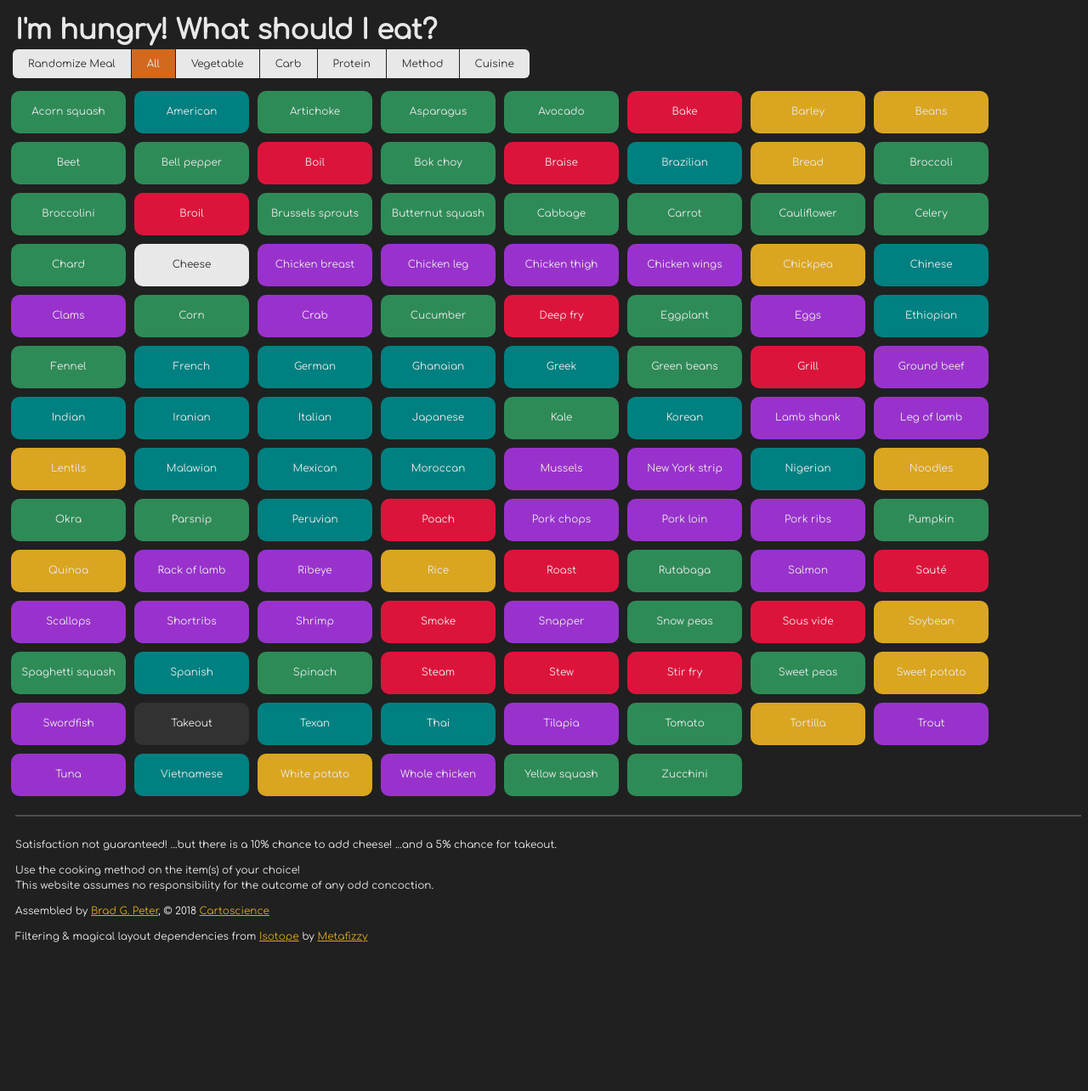
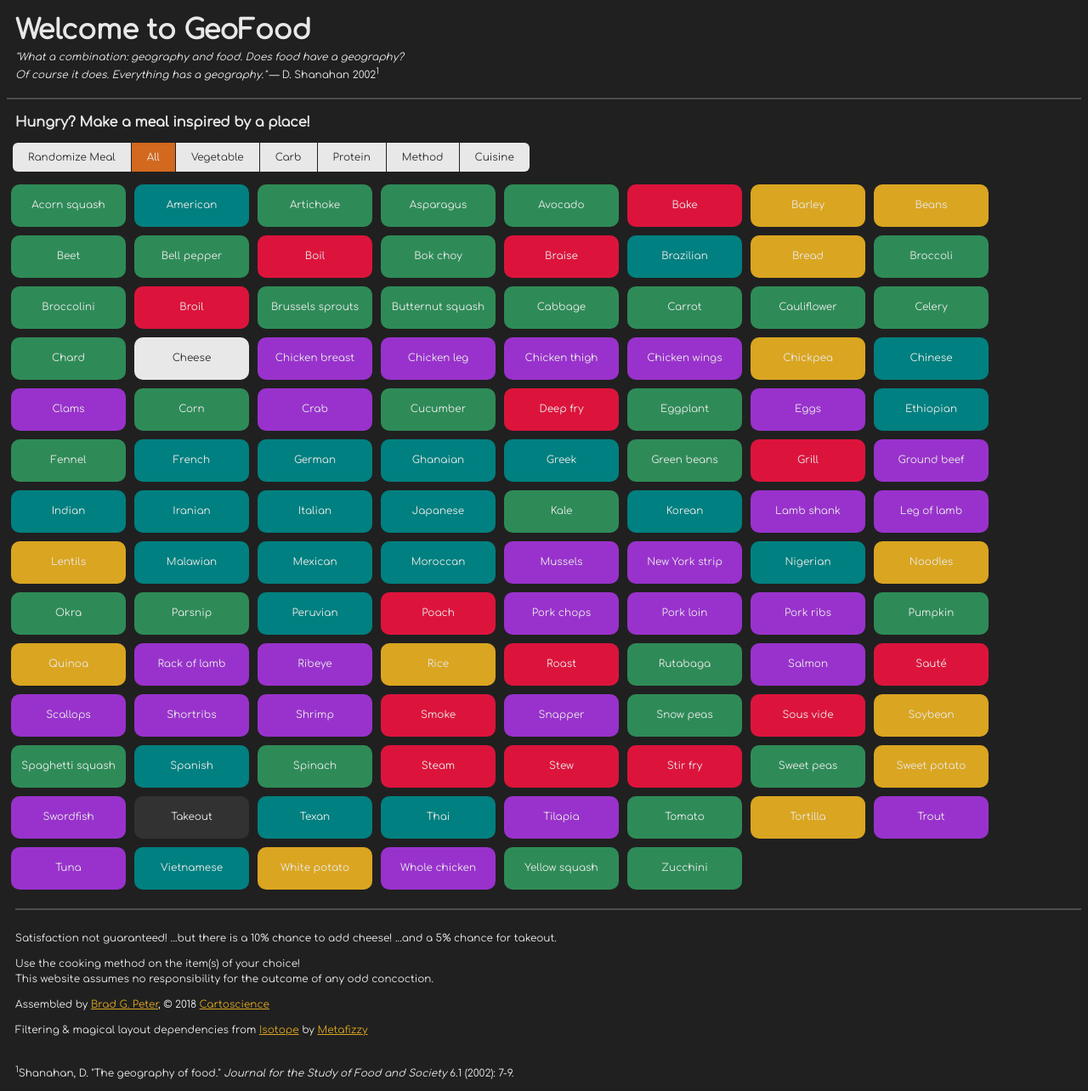
Before and after one commit to cartoscience/geofood, a plain HTML site: page index.html in a window 1280 px wide. Shown: the whole page at 85% size. Before the commit the page ends 1123 px from the top, so only its background shows below. Drawn offline with nearby package versions, Linux system fonts and the light colour scheme.

Commit message:
added header and quote

```diff
--- a/index.html
+++ b/index.html
@@ -8,7 +8,10 @@
 		<link rel="stylesheet" href="index.css" />
 	</head>
 	<body>
-		<h1 id="title">I'm hungry! What should I eat?</h1>
+		<h1 id="title">Welcome to GeoFood</h1>
+		<div id="geoFood"><i>"What a combination: geography and food. Does food have a geography? <br>Of course it does. Everything has a geography."</i> — D. Shanahan 2002<sup>1</sup></div>
+		<hr>
+		<div id="hungry">Hungry? Make a meal inspired by a place!</div>
 
 		<div class="button-group filters-button-group" style="padding-left: 7px">
 		  <button id="meal" class="button" data-filter="meal">Randomize Meal</button>
@@ -599,6 +602,9 @@
 			<p>
 				Filtering & magical layout dependencies from <a href="https://isotope.metafizzy.co/" target="_blank" rel="noopener noreferrer">Isotope</a> by <a href="https://metafizzy.co/" target="_blank" rel="noopener noreferrer">Metafizzy</a>
 			</p>
+			<p>
+				<br><sup>1</sup>Shanahan, D. "The geography of food." <i>Journal for the Study of Food and Society</i> 6.1 (2002): 7-9.
+			</p>
 		</div>
 		<script src="index.js"></script>
 	</body>
```
